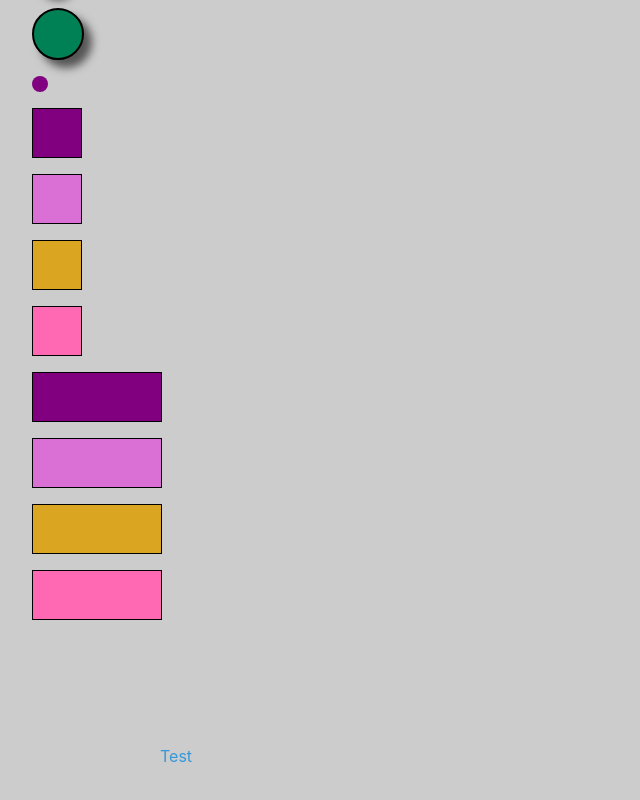
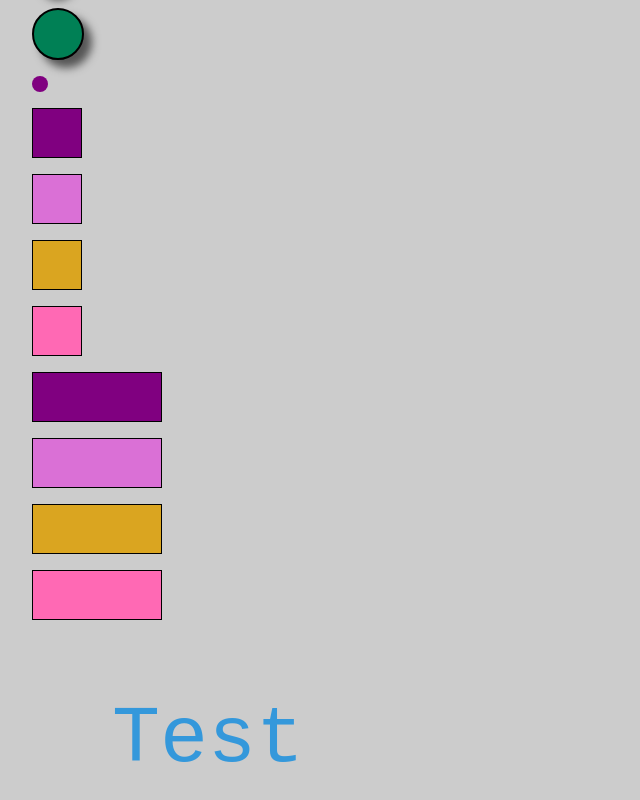
Before and after one commit to Yokosumi/vite_sass_with_use, a React (Vite) app: page / in a window 1280 px wide. Shown: the part 408-1208 px from the top of the page, without its empty margins (0-640 px from the left). Built offline with nearby package versions, Linux system fonts and the light colour scheme; a web font is replaced by a local one.

Commit message:
map example done

```diff
--- /dev/null
+++ b/src/sass/abstracts/maps.scss
@@ -0,0 +1,17 @@
+$colors: (
+  primary: #3498db,
+  secondary: #2ecc71,
+  accent: #e74c3c,
+);
+
+$sizes: (
+  small: 2rem,
+  medium: 5rem,
+  large: 8rem,
+);
+
+$fonts: (
+  fontSerif: "Times New Roman",
+  fontSansSerif: "Arial",
+  fontMonoSpace: "Courier New",
+);
--- a/src/sass/components/_messages.scss
+++ b/src/sass/components/_messages.scss
@@ -1,5 +1,5 @@
 @use "../abstracts/mixins" as mx;
-
+@use "../abstracts/maps" as *;
 .error-text {
   @include mx.alert-text(tomato);
 }
@@ -19,19 +19,9 @@
   }
 }
 
-$colors: (
-  primary: #3498db,
-  secondary: #2ecc71,
-  accent: #e74c3c,
-);
-
-$sizes: (
-  small: 2rem,
-  medium: 5rem,
-  large: 8rem,
-);
-
 .user-text {
   color: map-get($colors, primary);
-  margin: map-get($sizes, large);
+  margin: map-get($sizes, medium);
+  font-family: map-get($fonts, fontMonoSpace);
+  font-size: map-get($sizes, medium);
 }
```
